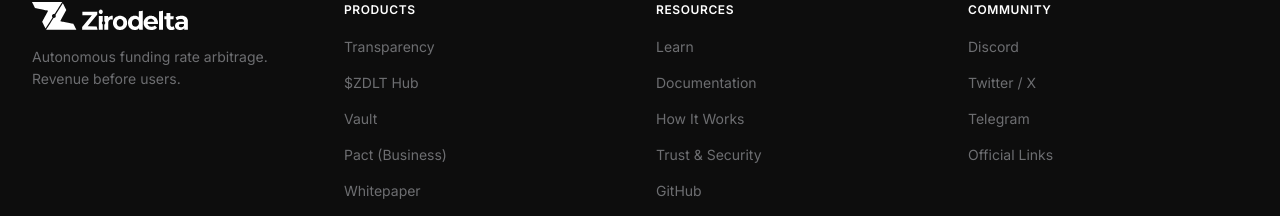
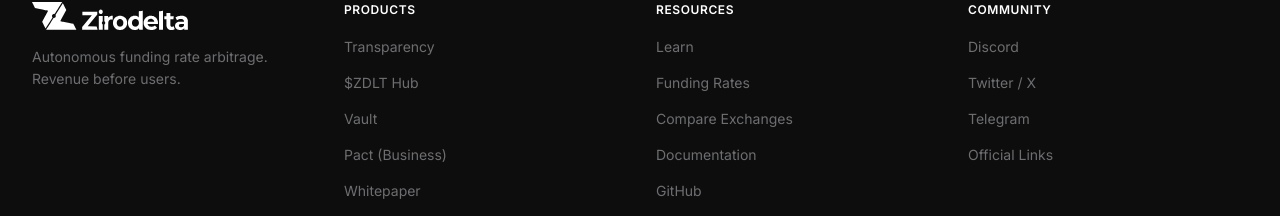
Before and after one commit to Zirodelta/landing, a Next.js app: page /docs in a window 1280 px wide. Shown: the part 3971-4187 px from the top of the page. Built offline with nearby package versions, Linux system fonts and the light colour scheme.

Commit message:
feat: add Funding Rates and Compare Exchanges links to footer

```diff
--- a/components/zirodelta/footer.tsx
+++ b/components/zirodelta/footer.tsx
@@ -15,9 +15,9 @@ const footerLinks = {
   ],
   Resources: [
     { label: "Learn", href: "/learn" },
+    { label: "Funding Rates", href: "/rates" },
+    { label: "Compare Exchanges", href: "/compare" },
     { label: "Documentation", href: "/docs" },
-    { label: "How It Works", href: "#how-it-works" },
-    { label: "Trust & Security", href: "#trust" },
     { label: "GitHub", href: "https://github.com/zirodelta" },
   ],
   Community: [
```
